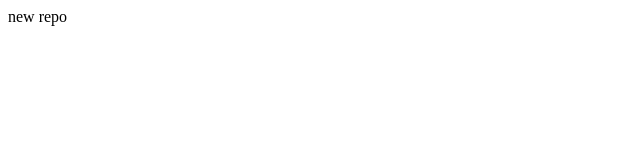
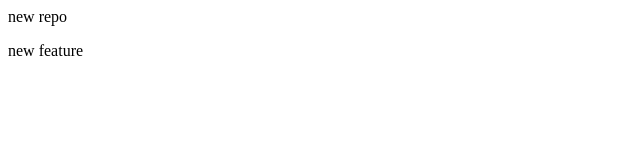
Before and after one commit to shreyash-26/localrepo, a plain HTML site: page index.html in a window 1280 px wide. Shown: the full height of the page, 0-640 px from the left. Drawn offline with Linux system fonts and the light colour scheme.

Commit message:
add new feature

```diff
--- a/index.html
+++ b/index.html
@@ -1 +1,2 @@
 <p>new repo</p>
+<P> new feature</P>
```
